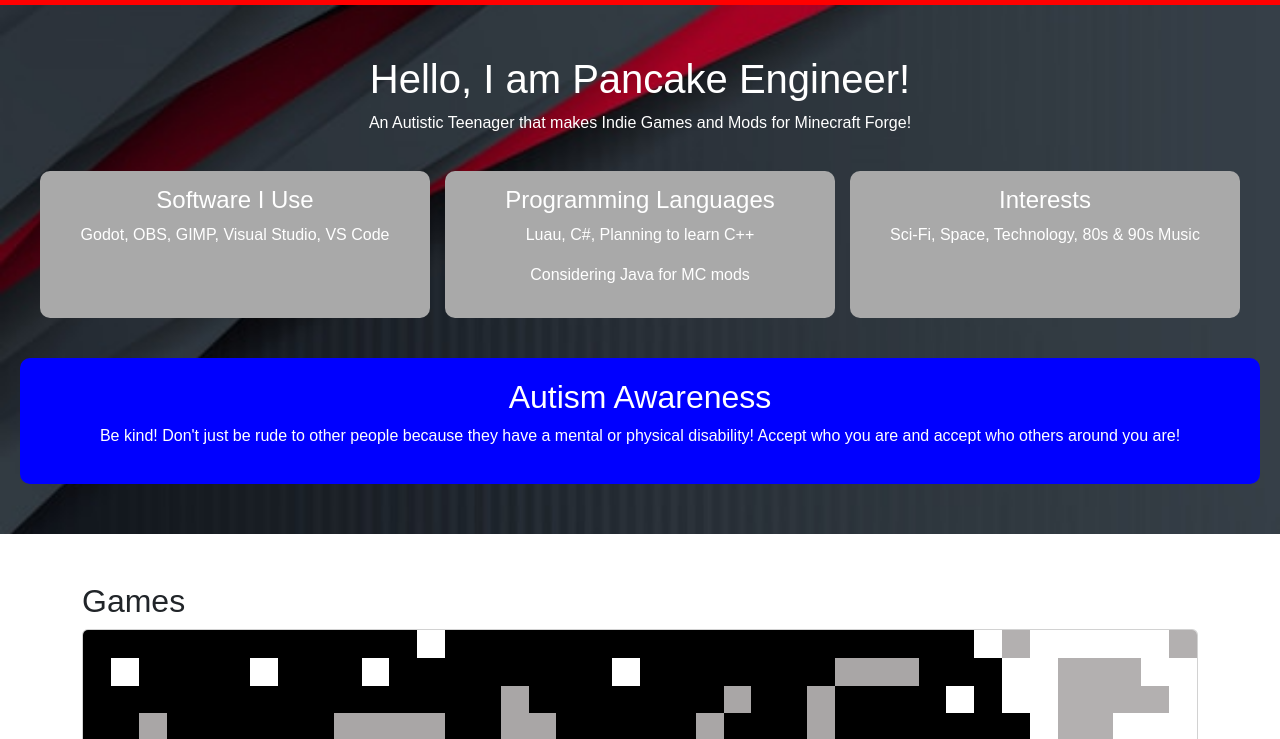
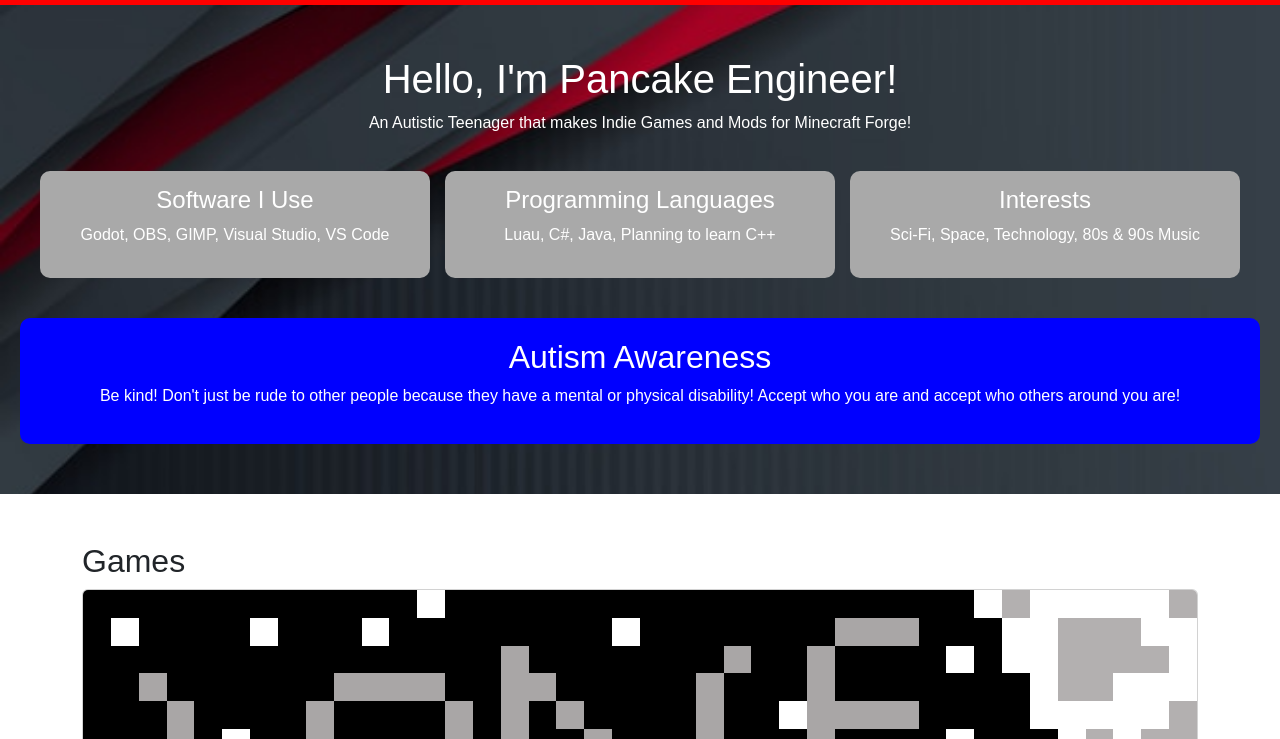
Before and after one commit to Pancake-Engineer/pancakeengineer, a plain HTML site: page index.html in a window 1280 px wide. Shown: the part 61-800 px from the top of the page. Drawn offline with nearby package versions, Linux system fonts and the light colour scheme.

Commit message:
Update index.html

```diff
--- a/index.html
+++ b/index.html
@@ -64,7 +64,7 @@
 
     <!-- Home Section -->
     <section id="home" class="hero">
-        <h1>Hello, I am Pancake Engineer!</h1>
+        <h1>Hello, I'm Pancake Engineer!</h1>
         <p>An Autistic Teenager that makes Indie Games and Mods for Minecraft Forge!</p>
         <div class="grid-section">
             <div class="grid-box">
@@ -73,8 +73,7 @@
             </div>
             <div class="grid-box">
                 <h4>Programming Languages</h4>
-                <p>Luau, C#, Planning to learn C++</p>
-                <p>Considering Java for MC mods</p>
+                <p>Luau, C#, Java, Planning to learn C++</p>
             </div>
             <div class="grid-box">
                 <h4>Interests</h4>
@@ -138,7 +137,7 @@
         <a href="https://ko-fi.com/pancakeengineer" target="_blank">
             <img src="kofi-logo.png" alt="Ko-fi">
         </a>
-        <p>&copy; 2024 Pancake Engineer. All Rights Reserved.</p>
+        <p>&copy; 2025 Pancake Engineer. All Rights Reserved.</p>
     </footer>
 
     <script src="https://cdn.jsdelivr.net/npm/bootstrap@5.3.0/dist/js/bootstrap.bundle.min.js"></script>
```
